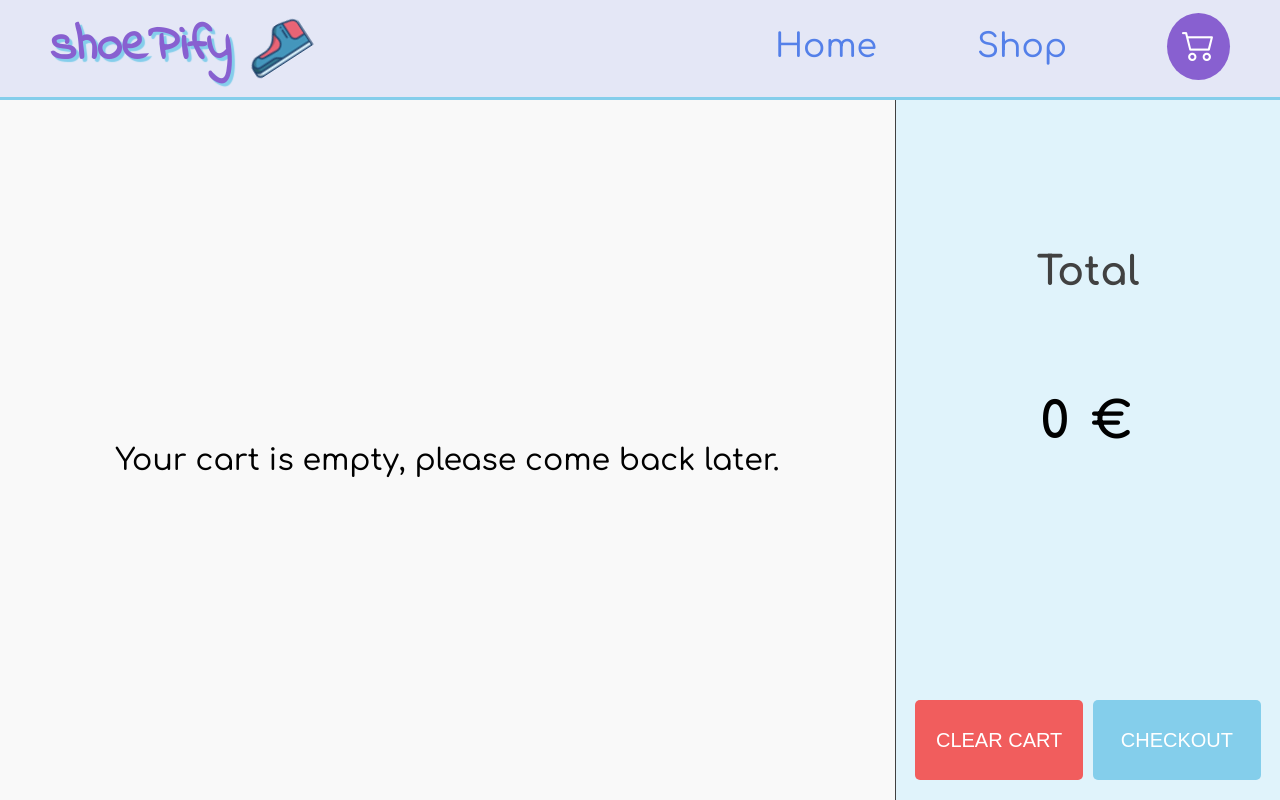
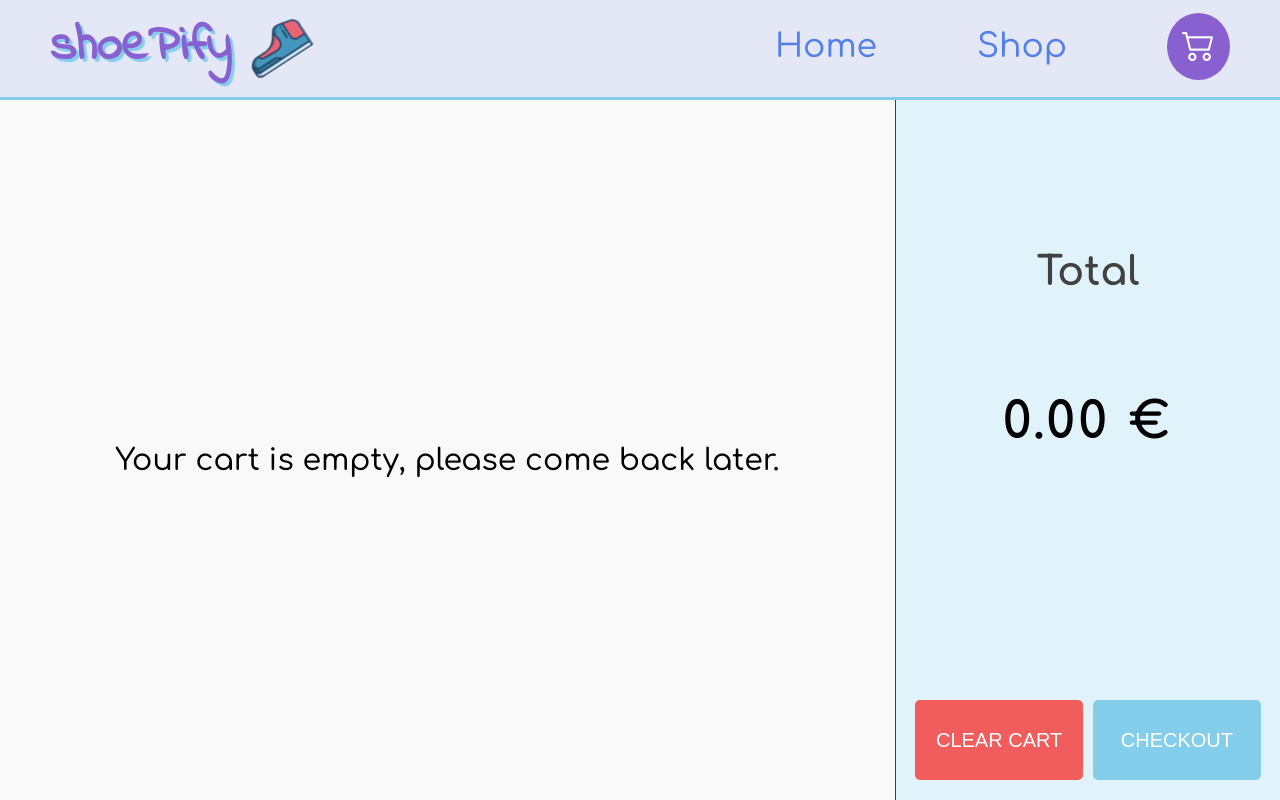
Before and after one commit to Frederic-Ferreira/shoepify-app, a React (Vite) app: page /checkout in a window 1280 px wide. Built offline with nearby package versions, Linux system fonts and the light colour scheme.

Commit message:
netlify production

```diff
--- a/src/components/Checkout.jsx
+++ b/src/components/Checkout.jsx
@@ -62,7 +62,7 @@ function Checkout({ shoeList, shoeListCart, setShoeList }) {
       </div>
       <div id="total-checkout">
         <h2>Total</h2>
-        <h1>{total} €</h1>
+        <h1>{total.toFixed(2)} €</h1>
         <div className="column-wrapper">
           <button
             onClick={handleEmptyCart}
--- a/src/components/Home.jsx
+++ b/src/components/Home.jsx
@@ -19,9 +19,9 @@ function Home() {
           <video autoPlay loop height="100%" width="100%">
             <source src={video} />
           </video>
+          <h2>Time to tie your shoes ...</h2>
         </>
       )}
-      <h2>Time to tie your shoes ...</h2>
       <Link to="/shop">
         <button type="button">Shop now</button>
       </Link>
```
